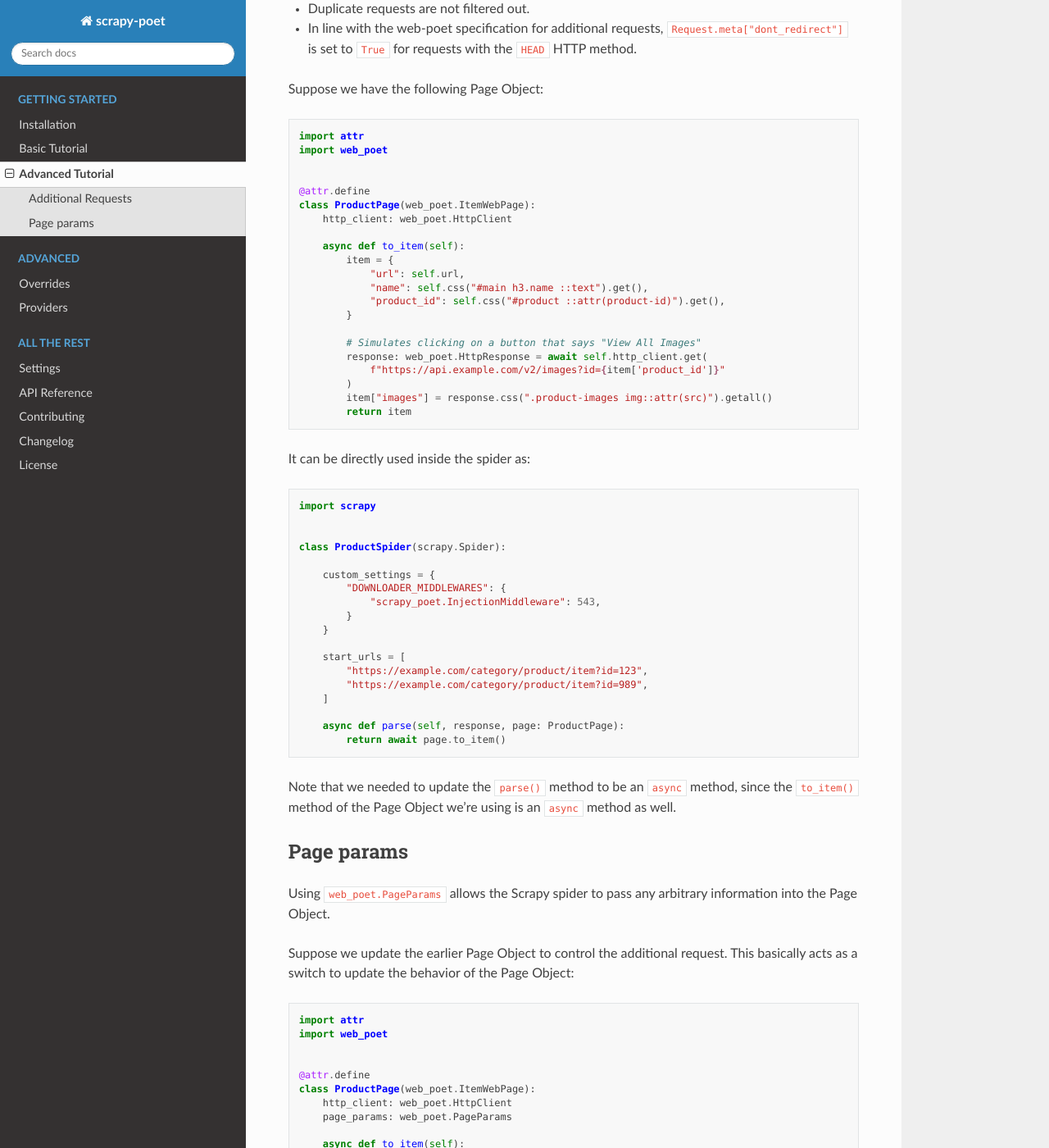
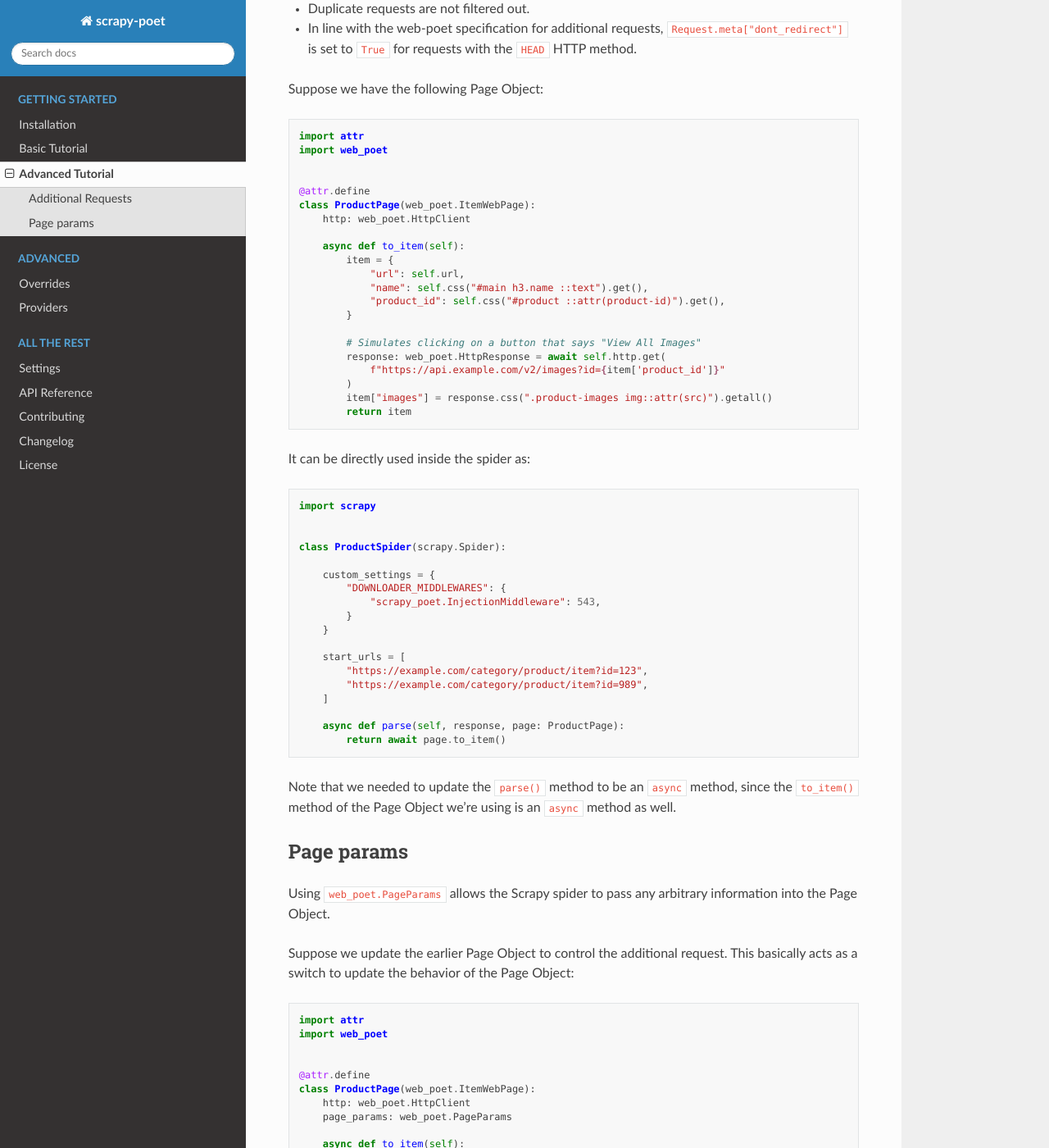
Before and after one commit to scrapinghub/scrapy-poet, a Sphinx documentation site: the page built from docs/intro/advanced-tutorial.rst, in a window 1280 px wide and 1400 px high, scrolled down 728 px. Shown: the whole window at 82% size. Built offline with Sphinx 7.4.7 and the Read the Docs theme 2.0.0, drawn with Linux system fonts in a browser that asks for light colours.

Commit message:
Rename the http_client variable to http (#85)

```diff
--- a/docs/intro/advanced-tutorial.rst
+++ b/docs/intro/advanced-tutorial.rst
@@ -49,7 +49,7 @@ Suppose we have the following Page Object:
 
     @attr.define
     class ProductPage(web_poet.ItemWebPage):
-        http_client: web_poet.HttpClient
+        http: web_poet.HttpClient
 
         async def to_item(self):
             item = {
@@ -59,7 +59,7 @@ Suppose we have the following Page Object:
             }
 
             # Simulates clicking on a button that says "View All Images"
-            response: web_poet.HttpResponse = await self.http_client.get(
+            response: web_poet.HttpResponse = await self.http.get(
                 f"https://api.example.com/v2/images?id={item['product_id']}"
             )
             item["images"] = response.css(".product-images img::attr(src)").getall()
@@ -111,7 +111,7 @@ This basically acts as a switch to update the behavior of the Page Object:
 
     @attr.define
     class ProductPage(web_poet.ItemWebPage):
-        http_client: web_poet.HttpClient
+        http: web_poet.HttpClient
         page_params: web_poet.PageParams
 
         async def to_item(self):
@@ -123,7 +123,7 @@ This basically acts as a switch to update the behavior of the Page Object:
 
             # Simulates clicking on a button that says "View All Images"
             if self.page_params.get("enable_extracting_all_images")
-                response: web_poet.HttpResponse = await self.http_client.get(
+                response: web_poet.HttpResponse = await self.http.get(
                     f"https://api.example.com/v2/images?id={item['product_id']}"
                 )
                 item["images"] = response.css(".product-images img::attr(src)").getall()
```
Also changed, not shown: 1 other file.
